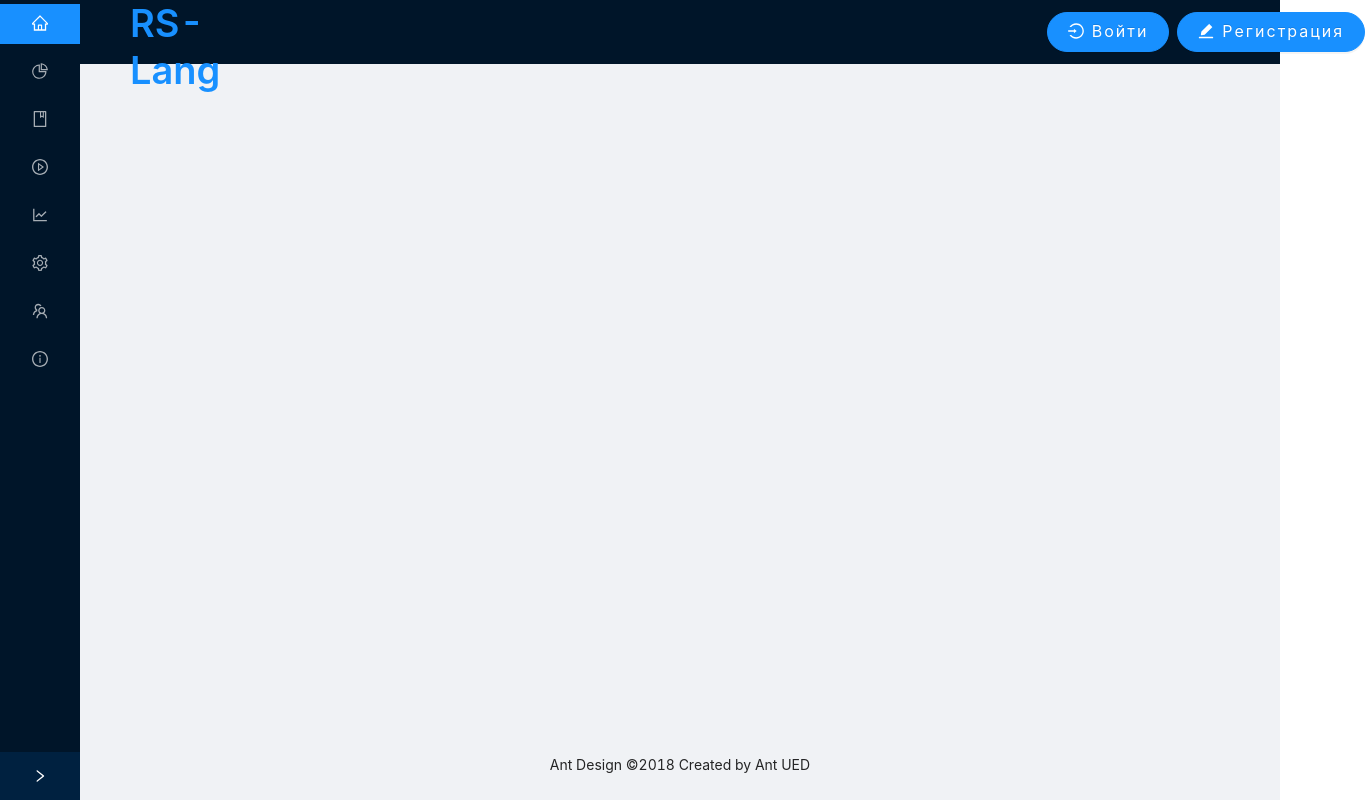
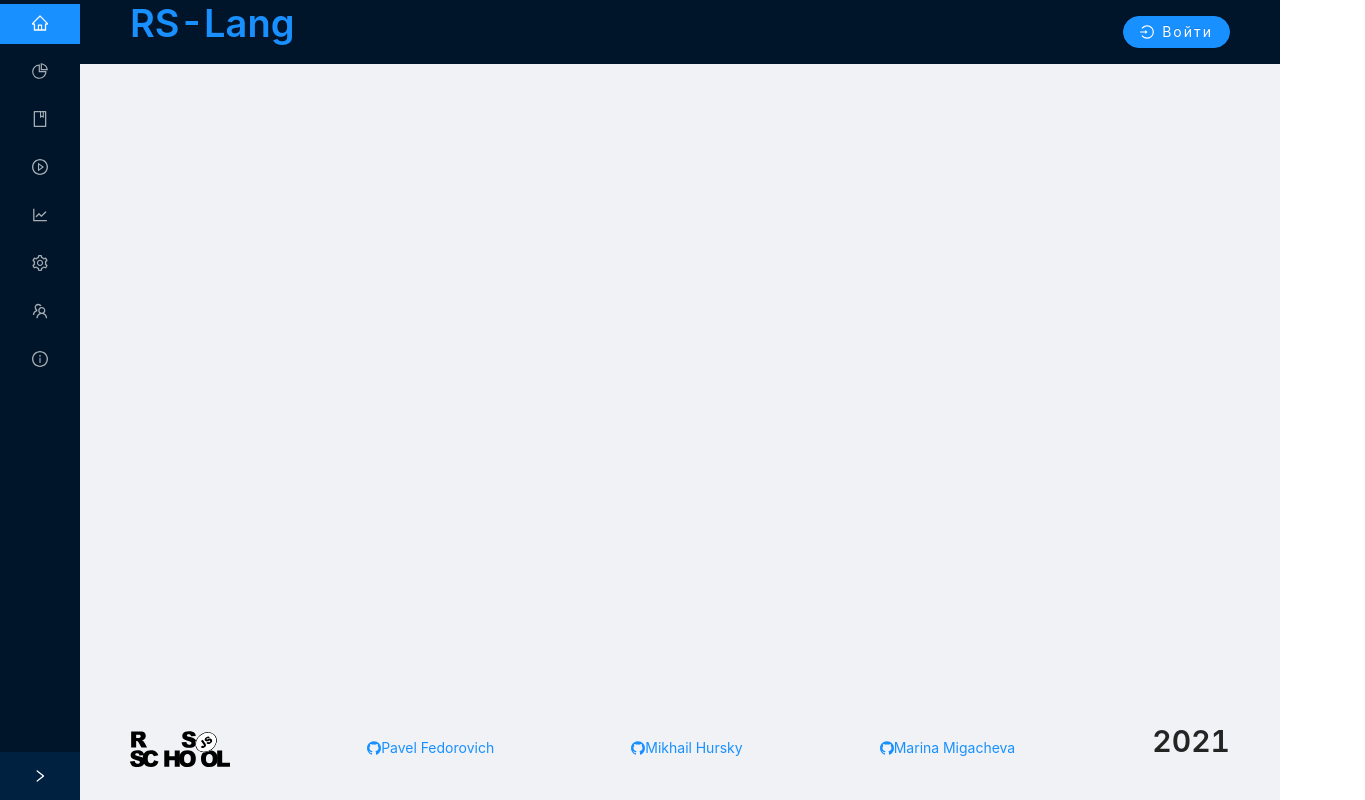
Before and after one commit to Mikhail-Hursky/RSLang, a React (Create React App) app: page / in a window 1280 px wide. Shown: the whole page, 1365 px wide, since content can reach past the window. Built offline with nearby package versions, Linux system fonts and the light colour scheme.

Commit message:
feat: add footer

```diff
--- /dev/null
+++ b/src/components/footer/Footer.scss
@@ -0,0 +1,4 @@
+.footer_logo {
+    width:100px;
+    height: 90%;
+}
--- a/src/components/footer/Footer.tsx
+++ b/src/components/footer/Footer.tsx
@@ -1,11 +1,40 @@
-import { Layout } from "antd";
-import React from "react";
+import { Col, Layout, Row } from "antd";
+import Title from "antd/lib/typography/Title";
+import logo from "../../assets/img/logo.svg";
+import "./Footer.scss";
+import Link from "antd/lib/typography/Link";
+import { GithubFilled } from "@ant-design/icons";
 
 export default function Footer() {
   return (
     <>
       <Layout.Footer style={{ textAlign: "center" }}>
-        Ant Design ©2018 Created by Ant UED
+        <Row justify="space-between" align="middle">
+          <Col className="footer_logo">
+            <img src={logo} alt="logo" />
+          </Col>
+          <Col>
+            <Link href="https://github.com/fedorovichpavel" target="_blank">
+              <GithubFilled />
+              Pavel Fedorovich
+            </Link>
+          </Col>
+          <Col>
+            <Link href="https://github.com/Mikhail-Hursky" target="_blank">
+              <GithubFilled />
+              Mikhail Hursky
+            </Link>
+          </Col>
+          <Col>
+            <Link href="https://github.com/mig-marina" target="_blank">
+              <GithubFilled />
+              Marina Migacheva
+            </Link>
+          </Col>
+          <Col>
+            <Title level={2}>2021</Title>
+          </Col>
+        </Row>
       </Layout.Footer>
     </>
   );
--- a/src/components/header/Header.tsx
+++ b/src/components/header/Header.tsx
@@ -8,29 +8,21 @@ export default function Header() {
   return (
     <>
       <Layout.Header className="">
-        <Row>
-          <Col span={3}>
+        <Row justify="space-between">
+          <Col>
             <Title type="secondary">
               <Link to="/">RS-Lang</Link>
             </Title>
           </Col>
-          <Col span={4} offset={17}>
+          <Col>
             <Space>
               <Button
                 type="primary"
                 shape="round"
                 icon={<LoginOutlined />}
-                size="large"
+                size="middle"
               >
                 Войти
-              </Button>
-              <Button
-                type="primary"
-                shape="round"
-                icon={<EditFilled />}
-                size="large"
-              >
-                Регистрация
               </Button>
             </Space>
           </Col>
```
Also changed, not shown: src/assets/img/logo.svg (added).
